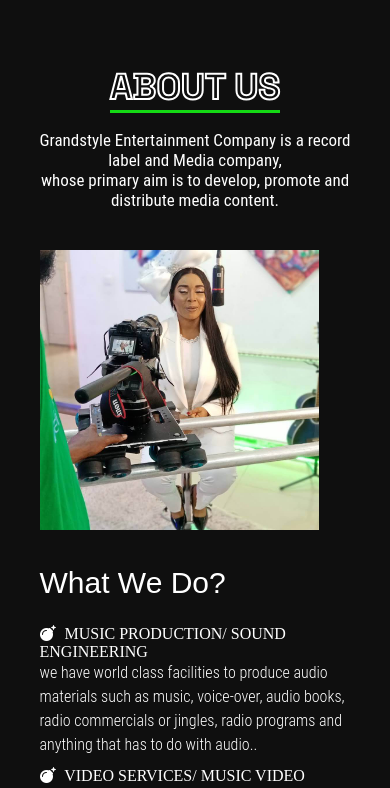
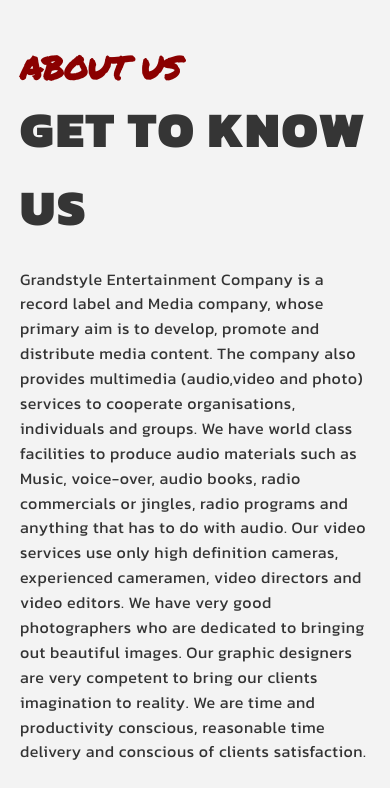
Before and after one commit to Soft-icode/Grandstyle, a website built with Vite: page index.html in a window 390 px wide. Shown: the part 900-1688 px from the top of the page. Built offline with nearby package versions, Linux system fonts and the light colour scheme.

Commit message:
Made the about section more responsive and added some style changes to the about section and the header section

```diff
--- a/core-styles.css
+++ b/core-styles.css
@@ -1,3 +1,12 @@
+@font-face {
+  font-family: 'Permanent Marker';
+  font-style: normal;
+  font-weight: 400;
+  font-display: swap;
+  src: local(''),
+    url('public/fonts/permanent-marker-v16-latin-regular.woff2') format('woff2'); /* Chrome 26+, Opera 23+, Firefox 39+ */
+}
+
 @font-face {
   font-family: 'Space Grotesk';
   font-style: normal;
@@ -42,3 +51,84 @@
   src: local(''),
     url('public/fonts/space-grotesk-v16-latin-700.woff2') format('woff2'); /* Chrome 26+, Opera 23+, Firefox 39+ */
 }
+
+/* kanit-300 - latin */
+@font-face {
+  font-display: swap; /* Check https://developer.mozilla.org/en-US/docs/Web/CSS/@font-face/font-display for other options. */
+  font-family: 'Kanit';
+  font-style: normal;
+  font-weight: 300;
+  src: url('public/fonts/kanit-v15-latin-300.woff2') format('woff2'); /* Chrome 36+, Opera 23+, Firefox 39+, Safari 12+, iOS 10+ */
+}
+/* kanit-regular - latin */
+@font-face {
+  font-display: swap; /* Check https://developer.mozilla.org/en-US/docs/Web/CSS/@font-face/font-display for other options. */
+  font-family: 'Kanit';
+  font-style: normal;
+  font-weight: 400;
+  src: url('public/fonts/kanit-v15-latin-regular.woff2') format('woff2'); /* Chrome 36+, Opera 23+, Firefox 39+, Safari 12+, iOS 10+ */
+}
+/* kanit-500 - latin */
+@font-face {
+  font-display: swap; /* Check https://developer.mozilla.org/en-US/docs/Web/CSS/@font-face/font-display for other options. */
+  font-family: 'Kanit';
+  font-style: normal;
+  font-weight: 500;
+  src: url('public/fonts/kanit-v15-latin-500.woff2') format('woff2'); /* Chrome 36+, Opera 23+, Firefox 39+, Safari 12+, iOS 10+ */
+}
+/* kanit-600 - latin */
+@font-face {
+  font-display: swap; /* Check https://developer.mozilla.org/en-US/docs/Web/CSS/@font-face/font-display for other options. */
+  font-family: 'Kanit';
+  font-style: normal;
+  font-weight: 600;
+  src: url('public/fonts/kanit-v15-latin-600.woff2') format('woff2'); /* Chrome 36+, Opera 23+, Firefox 39+, Safari 12+, iOS 10+ */
+}
+/* kanit-600italic - latin */
+@font-face {
+  font-display: swap; /* Check https://developer.mozilla.org/en-US/docs/Web/CSS/@font-face/font-display for other options. */
+  font-family: 'Kanit';
+  font-style: italic;
+  font-weight: 600;
+  src: url('public/fonts/kanit-v15-latin-600italic.woff2') format('woff2'); /* Chrome 36+, Opera 23+, Firefox 39+, Safari 12+, iOS 10+ */
+}
+/* kanit-700 - latin */
+@font-face {
+  font-display: swap; /* Check https://developer.mozilla.org/en-US/docs/Web/CSS/@font-face/font-display for other options. */
+  font-family: 'Kanit';
+  font-style: normal;
+  font-weight: 700;
+  src: url('public/fonts/kanit-v15-latin-700.woff2') format('woff2'); /* Chrome 36+, Opera 23+, Firefox 39+, Safari 12+, iOS 10+ */
+}
+/* kanit-700italic - latin */
+@font-face {
+  font-display: swap; /* Check https://developer.mozilla.org/en-US/docs/Web/CSS/@font-face/font-display for other options. */
+  font-family: 'Kanit';
+  font-style: italic;
+  font-weight: 700;
+  src: url('public/fonts/kanit-v15-latin-700italic.woff2') format('woff2'); /* Chrome 36+, Opera 23+, Firefox 39+, Safari 12+, iOS 10+ */
+}
+/* kanit-800 - latin */
+@font-face {
+  font-display: swap; /* Check https://developer.mozilla.org/en-US/docs/Web/CSS/@font-face/font-display for other options. */
+  font-family: 'Kanit';
+  font-style: normal;
+  font-weight: 800;
+  src: url('public/fonts/kanit-v15-latin-800.woff2') format('woff2'); /* Chrome 36+, Opera 23+, Firefox 39+, Safari 12+, iOS 10+ */
+}
+/* kanit-800italic - latin */
+@font-face {
+  font-display: swap; /* Check https://developer.mozilla.org/en-US/docs/Web/CSS/@font-face/font-display for other options. */
+  font-family: 'Kanit';
+  font-style: italic;
+  font-weight: 800;
+  src: url('public/fonts/kanit-v15-latin-800italic.woff2') format('woff2'); /* Chrome 36+, Opera 23+, Firefox 39+, Safari 12+, iOS 10+ */
+}
+/* kanit-900 - latin */
+@font-face {
+  font-display: swap; /* Check https://developer.mozilla.org/en-US/docs/Web/CSS/@font-face/font-display for other options. */
+  font-family: 'Kanit';
+  font-style: normal;
+  font-weight: 900;
+  src: url('public/fonts/kanit-v15-latin-900.woff2') format('woff2'); /* Chrome 36+, Opera 23+, Firefox 39+, Safari 12+, iOS 10+ */
+}
--- a/index.html
+++ b/index.html
@@ -17,8 +17,11 @@
       rel="stylesheet"
       href="https://cdn.jsdelivr.net/npm/swiper@11/swiper-bundle.min.css"
     />
-    <script src="https://cdn.jsdelivr.net/npm/typed.js@2.0.12"></script>
-    <script src="https://cdn.jsdelivr.net/npm/swiper@11/swiper-bundle.min.js"></script>
+    <script src="https://cdn.jsdelivr.net/npm/typed.js@2.0.12" defer></script>
+    <script
+      src="https://cdn.jsdelivr.net/npm/swiper@11/swiper-bundle.min.js"
+      defer
+    ></script>
     <link rel="preconnect" href="https://fonts.googleapis.com" />
     <link rel="preconnect" href="https://fonts.gstatic.com" crossorigin />
     <link
@@ -112,30 +115,42 @@
         </div>
       </div>
     </header>
-    <div class="about-us" id="about-us">
+    <section class="about-us" id="about-us">
       <div class="about-us-section">
-        <h1>About Us</h1>
+        <div>
+          <h2>About Us</h2>
+          <p class="lower-heading">Get To Know Us</p>
           <p>
             Grandstyle Entertainment Company is a record label and Media
-          company,<br />
-          whose primary aim is to develop, promote and distribute media content.
+            company, whose primary aim is to develop, promote and distribute
+            media content. The company also provides multimedia (audio,video and
+            photo) services to cooperate organisations, individuals and groups.
+            We have world class facilities to produce audio materials such as
+            Music, voice-over, audio books, radio commercials or jingles, radio
+            programs and anything that has to do with audio. Our video services
+            use only high definition cameras, experienced cameramen, video
+            directors and video editors. We have very good photographers who are
+            dedicated to bringing out beautiful images. Our graphic designers
+            are very competent to bring our clients imagination to reality. We
+            are time and productivity conscious, reasonable time delivery and
+            conscious of clients satisfaction.
           </p>
         </div>
+        <div class="about-image">
+          <img src="public/assets/about-us.webp" />
+        </div>
+      </div>
       <div class="container">
-        <section class="about">
-          <div class="about-image">
-            <img src="public/assets/about-us.jpg" />
-          </div>
         <div class="about-content">
           <h1>What We Do?</h1>
           <ul>
             <li>
-                <i class="fa-solid fa-bomb fa-bounce"></i> Music Production/
-                Sound Engineering
+              <i class="fa-solid fa-bomb fa-bounce"></i> Music Production/ Sound
+              Engineering
             </li>
             <p>
-                We have world class facilities to produce audio materials such
-                as Music, voice-over, audio books, radio commercials or jingles,
+              We have world class facilities to produce audio materials such as
+              Music, voice-over, audio books, radio commercials or jingles,
               radio programs and anything that has to do with audio..
             </p>
             <li>
@@ -159,9 +174,8 @@
             >Read More</a
           >
         </div>
+      </div>
     </section>
-      </div>
-    </div>
     <div class="services" id="services">
       <div class="services-section">
         <h1>Our Services</h1>
--- a/style.css
+++ b/style.css
@@ -19,6 +19,18 @@
   background-position: center;
   position: relative;
 }
+
+header::after {
+  content: '';
+  background: url('public/assets/p_paint-border-light.png') no-repeat;
+  background-position: center 0;
+  background-size: cover;
+  position: absolute;
+  bottom: -1px;
+  width: 100%;
+  height: 142px;
+  z-index: 99998;
+}
 .navbar {
   display: none;
 }
@@ -36,7 +48,7 @@
   color: #f5f5f5;
 }
 #nav.scrolled {
-  background-color: #0f0f0f;
+  background-color: #343a40;
   color: #fff;
 }
 nav #logo {
@@ -200,42 +212,57 @@
 .about-us {
   width: 100%;
   padding-top: 6.25rem;
-  background-color: #f7f4f4;
+  background-color: #f3f3f3;
 }
 .about-us-section {
-  width: 90%;
+  text-align: left;
+  padding-inline: 2.5rem;
   display: flex;
-  justify-content: center;
   align-items: center;
-  flex-direction: column;
-  text-align: center;
-  margin: 20px auto;
+  justify-content: space-between;
 }
-.about-us-section h1 {
-  margin-bottom: 20px;
+.about-us-section h2 {
   text-transform: uppercase;
-  -webkit-text-stroke-color: #0f0f0f;
-  color: transparent;
-  -webkit-text-stroke-width: 0.125rem;
-  font-weight: 700;
-  position: relative;
+  font-family: 'Permanent Marker';
+  color: #8b0000;
+  font-size: 2rem;
 }
-.about-us-section h1::after {
-  content: '';
-  position: absolute;
+
+.about-us-section .lower-heading {
+  font-weight: 900;
+  font-size: 3.125rem;
+  color: #353535;
+  margin-bottom: 1.25rem;
+  text-transform: uppercase;
+  font-family: 'Kanit', sans-serif;
+  letter-spacing: 2px;
+}
+
+.about-us-section p {
+  font-size: 1rem;
+  font-family: 'Kanit', sans-serif;
+  line-height: 1.5556em;
+  letter-spacing: 0.5px;
+  color: #333333;
+}
+
+.about-us-section .about-image {
+  max-width: 50%;
+  flex: 0 0 50%;
+  overflow: hidden;
+}
+
+.about-us-section .about-image img {
   width: 100%;
-  height: 3px;
-  display: block;
-  margin: 0 auto;
-  background-color: #14d914;
+  height: 100%;
+  transition: 0.5s ease;
 }
-.about-us-section p {
-  font-weight: 400;
-  font-size: 18px;
-  color: #141414;
-  margin-bottom: 35px;
-  font-family: 'Roboto Condensed', sans-serif;
+
+.about-us-section > div {
+  max-width: 45%;
+  flex: 0 0 45%;
 }
+
 .container {
   width: 90%;
   margin: 0 auto;
@@ -246,17 +273,7 @@
   justify-content: space-between;
   flex-wrap: wrap;
 }
-.about-image {
-  flex: 1;
-  margin-right: 40px;
-  overflow: hidden;
-}
-.about-image img {
-  max-width: 90%;
-  height: auto;
-  display: block;
-  transition: 0.5s ease;
-}
+
 .about-image:hover img {
   transform: scale(1.2);
 }
@@ -366,7 +383,7 @@
 
   #nav.active {
     height: 100vh;
-    background-color: #080808;
+    background-color: #343a40;
   }
 
   #nav #logo h3 {
@@ -450,25 +467,20 @@
     margin-top: 0.9375rem;
   }
 
-  .about-us {
-    width: 100%;
-    padding-top: 6.25rem;
-    background-color: #0f0f0f;
-  }
   .about-us-section {
     padding: 0px 20px;
+    flex-direction: column;
+    gap: 2.1875rem;
   }
-  .about-us-section h1 {
-    font-size: 36px;
-    -webkit-text-stroke-color: #fff;
-    color: transparent;
-    -webkit-text-stroke-width: 0.125rem;
+
+  .about-us-section > div {
+    flex: 1;
+    max-width: 100%;
   }
-  .about-us-section p {
-    font-weight: 400;
-    font-size: 17px;
-    margin-bottom: 0px;
-    color: #fff;
+
+  .about-us-section > .about-image {
+    flex: 1;
+    max-width: 100%;
   }
   .container {
     padding: 0px;
```
Also changed, not shown: public/assets/about-us.jpg (deleted), public/assets/about-us.webp (added), public/assets/p_paint-border-light.png (added), public/fonts/kanit-v15-latin-300.woff2 (added), public/fonts/kanit-v15-latin-500.woff2 (added), public/fonts/kanit-v15-latin-600.woff2 (added), public/fonts/kanit-v15-latin-600italic.woff2 (added), public/fonts/kanit-v15-latin-700.woff2 (added), public/fonts/kanit-v15-latin-700italic.woff2 (added), public/fonts/kanit-v15-latin-800.woff2 (added), public/fonts/kanit-v15-latin-800italic.woff2 (added), public/fonts/kanit-v15-latin-900.woff2 (added), public/fonts/kanit-v15-latin-regular.woff2 (added), public/fonts/permanent-marker-v16-latin-regular.woff2 (added). Lines whose indentation alone changed are shown as unchanged.
